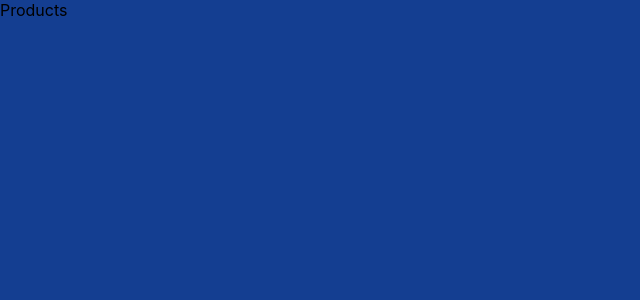
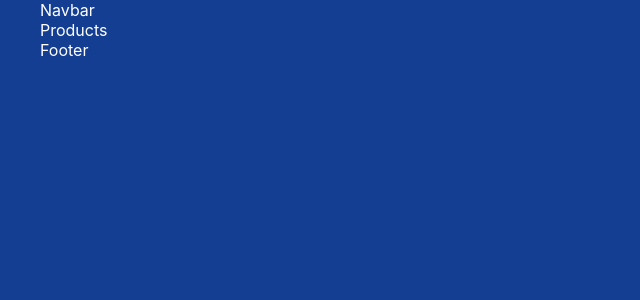
Before and after one commit to Maaaksl87/ecommerce, a React (Create React App) app: page /products/1 in a window 1280 px wide. Shown: the top 300 px of the page, without its empty margins (0-640 px from the left). Built offline with nearby package versions, Linux system fonts and the light colour scheme; the HTML template or start-up script is replaced by a standard one.

Commit message:
add footer and navbar files

```diff
--- a/src/App.js
+++ b/src/App.js
@@ -1,12 +1,29 @@
 import {
   createBrowserRouter,
   RouterProvider,
+  Outlet
 } from "react-router-dom";
 import Home from "./pages/Home/Home";
 import Products from "./pages/Products/products";
 import Product from "./pages/Product/product";
+import Navbar from "./components/Navbar/Navbar";
+import Footer from "./components/Footer/Footer";
+
+const Layout = () => {
+  return (
+    <div className="App" >
+      <Navbar />
+      <Outlet />
+      <Footer />
+    </div >
+  )
+}
 
 const router = createBrowserRouter([
+  {
+    path: "/",
+    element: <Layout />,
+    children: [
       {
         path: "/",
         element: <Home />
@@ -17,15 +34,18 @@
       },
       {
         path: "/product/:id",
-    element: <Product/>
-  },
-]);
+        element: <Product />
+      }
+    ]
+  }
+])
+
 
 function App() {
   return (
     <div>
       <RouterProvider router={router} />
-    </div>
+    </div >
   );
 }
 
--- /dev/null
+++ b/src/components/Footer/Footer.jsx
@@ -0,0 +1,8 @@
+import React from "react"
+const Footer = () => {
+    return (
+        <div>Footer</div>
+    )
+}
+
+export default Footer
--- /dev/null
+++ b/src/components/Navbar/Navbar.jsx
@@ -0,0 +1,8 @@
+import React from "react"
+const Navbar = () => {
+    return (
+        <div>Navbar</div>
+    )
+}
+
+export default Navbar
```
Lines whose indentation alone changed are shown as unchanged.
